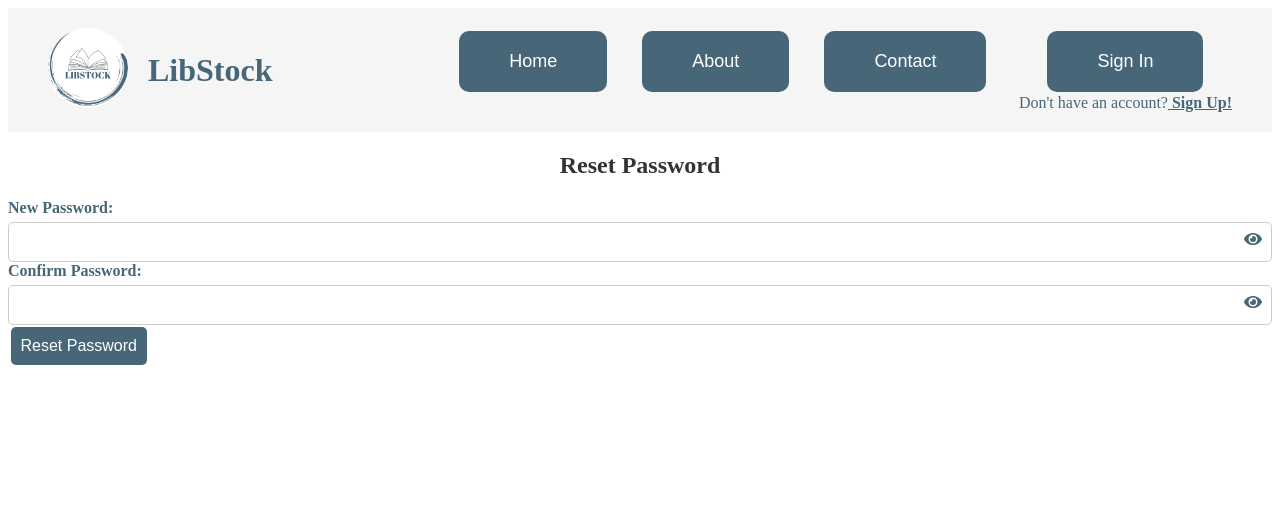
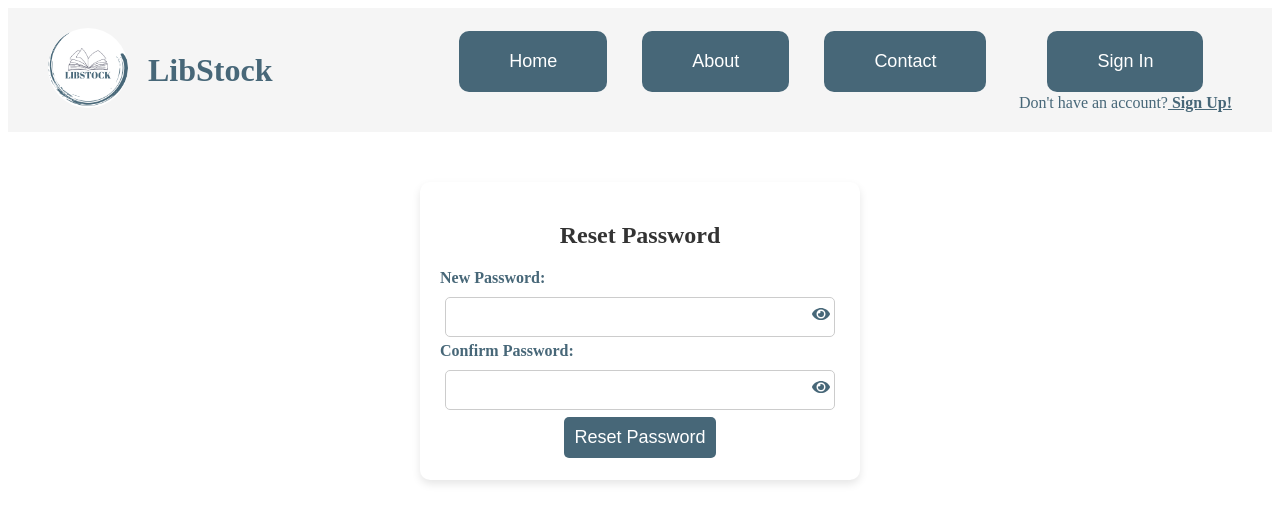
Before and after one commit to emilyshawkins/libstock, a React (Create React App) app in the folder libstock_frontend/: page /reset-password in a window 1280 px wide. Shown: the top 522 px of the page. Built offline with nearby package versions, Linux system fonts and the light colour scheme.

Commit message:
remove wishlist from homepage

```diff
--- a/libstock_frontend/src/SignInPage/ResetPass.css
+++ b/libstock_frontend/src/SignInPage/ResetPass.css
@@ -7,40 +7,17 @@ input {
     border-radius: 5px;
 }
 
-.password-container {
-    position: relative;
-    display: flex;
-    align-items: center;
+.reset-container {
+    max-width: 400px;
+    margin: 50px auto;
+    padding: 20px;
+    background-color: #fff;
+    border-radius: 10px;
+    box-shadow: 0 4px 8px rgba(0, 0, 0, 0.1);
+    text-align: center;
 }
 
 .password-container input {
     width: 100%;
     padding: 10px;
 }
-
-.eye-icon {
-    position: absolute;
-    right: 10px;
-    cursor: pointer;
-    font-size: 18px;
-    color: #476778;
-}
-
-.submit-button {
-    background-color: #476778;
-    color: white;
-    padding: 10px;
-    font-size: 16px;
-    border: none;
-    border-radius: 5px;
-    cursor: pointer;
-}
-
-.submit-button:hover {
-    background-color: #35505d;
-}
-
-.error-message {
-    color: red;
-    font-size: 14px;
-}
--- a/libstock_frontend/src/SignInPage/SignInPage.css
+++ b/libstock_frontend/src/SignInPage/SignInPage.css
@@ -41,6 +41,7 @@ h2 {
     position: relative;
     display: flex;
     align-items: center;
+    padding: 5px;
 }
 
 .password-container input {
@@ -53,7 +54,7 @@ h2 {
 
 .eye-icon {
     position: absolute;
-    right: 20px;
+    right: 10px;
     cursor: pointer;
     font-size: 18px;
     color: #476778;
--- a/libstock_frontend/src/UserHomePage/UserHomePage.js
+++ b/libstock_frontend/src/UserHomePage/UserHomePage.js
@@ -180,11 +180,20 @@ const UserHomePage = () => {
 
   const handleWishlistToggle = async (bookId) => {
     try {
-        await axios.post("http://localhost:8080/wishlist/create", { userId, bookId });
+      if (wishlist.has(bookId)) {
+        await axios.delete(`http://localhost:8080/wishlist/delete?userId=${userId}&bookId=${bookId}`);
+      setWishlist((prev) => {
+        const updatedWishlist = new Set(prev);
+        updatedWishlist.delete(bookId);
+        return updatedWishlist;
+      });
+      } else {
+        await axios.post("http://localhost:8080/wishlist/create",
+          { userId, bookId },
+          { headers: { "Content-Type": "application/json" } }
+        );
         setWishlist((prev) => new Set(prev).add(bookId));
-        alert("Add to Wishlist success!")
-    }
-    catch (error) {
+      }} catch (error) {
       console.error("Error updating wishlist status:", error);
     }
   };
--- a/libstock_frontend/src/WishList/WishList.js
+++ b/libstock_frontend/src/WishList/WishList.js
@@ -38,7 +38,7 @@ const WishListPage = () => {
         setWishlist((prev) => prev.filter((book) => book.id !== bookId));
       } else {
         // Add to Wishlist
-        await axios.post(`http://localhost:8080/wishlist/add`, null, {
+        await axios.post(`http://localhost:8080/wishlist/create`, null, {
           params: { userId, bookId },
         });
         fetchUserWishlist();
```
Also changed, not shown: 2 other files (tests, documents, lock files or other folders).
